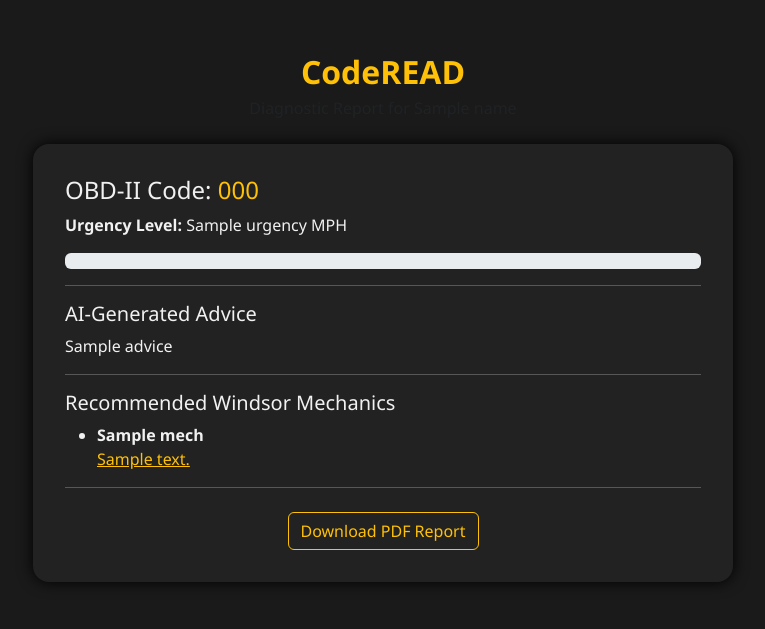
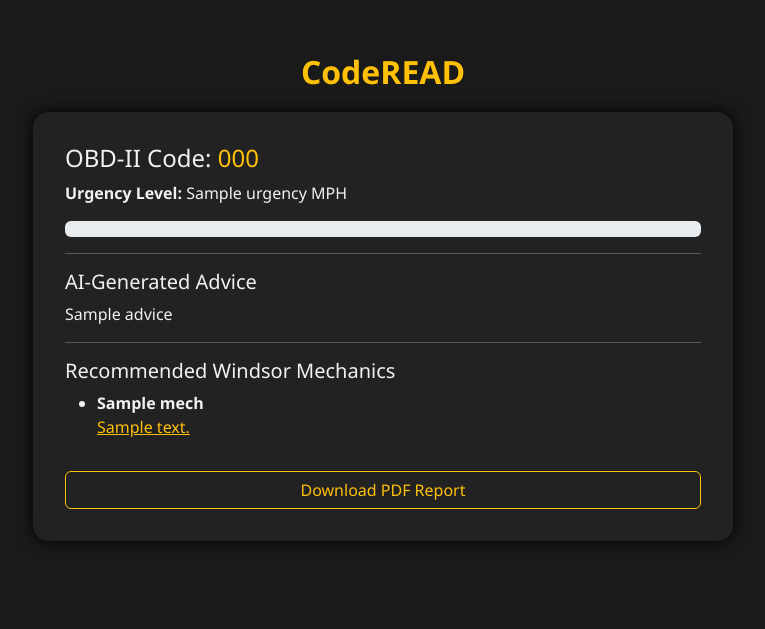
Before and after one commit to CODEREaDer24/coderead, a Flask app: template templates/report.html in a window 1280 px wide. Shown: the top 629 px of the page, without its empty margins (257-1022 px from the left). Run offline with Flask 3, Linux system fonts and the light colour scheme; the template is opened without the code that fills it: most values are stand-ins (such as "Sample title", 1, 10 or a date in 2020).

Commit message:
Update report.html

```diff
--- a/templates/report.html
+++ b/templates/report.html
@@ -5,39 +5,19 @@
   <title>CodeREAD Report</title>
   <link href="https://cdn.jsdelivr.net/npm/bootstrap@5.3.3/dist/css/bootstrap.min.css" rel="stylesheet" />
   <style>
-    body {
-      background-color: #1a1a1a;
-      color: #f1f1f1;
-      font-family: 'Segoe UI', sans-serif;
-    }
-    .report-box {
-      background-color: #222;
-      padding: 2rem;
-      border-radius: 1rem;
-      box-shadow: 0 0 15px #000;
-    }
-    .urgency-meter {
-      margin-top: 1rem;
-    }
-    .brand {
-      font-size: 2rem;
-      font-weight: bold;
-      color: #ffc107;
-    }
-    .link-yellow {
-      color: #ffc107;
-      text-decoration: underline;
-    }
+    body { background-color: #1a1a1a; color: #f1f1f1; font-family: 'Segoe UI', sans-serif; }
+    .report-box { background-color: #222; padding: 2rem; border-radius: 1rem; box-shadow: 0 0 15px #000; max-width: 700px; margin: auto; }
+    .urgency-meter { margin-top: 1rem; }
+    .brand { font-size: 2rem; font-weight: bold; color: #ffc107; text-align: center; margin-bottom: 1rem; }
+    .link-yellow { color: #ffc107; text-decoration: underline; }
+    .btn-download { display: block; margin: 2rem auto 0; }
   </style>
 </head>
-<body class="container py-5">
+<body class="py-5">
 
-  <div class="text-center mb-4">
-    <div class="brand">CodeREAD</div>
-    <p class="text-muted">Diagnostic Report for {{ name }}</p>
-  </div>
+  <div class="brand">CodeREAD</div>
 
-  <div class="report-box mx-auto" style="max-width: 700px;">
+  <div class="report-box">
     <h4>OBD-II Code: <span class="text-warning">{{ code }}</span></h4>
     <p><strong>Urgency Level:</strong> {{ urgency }} MPH</p>
 
@@ -57,18 +37,14 @@
     <h5>Recommended Windsor Mechanics</h5>
     <ul>
       {% for mech in mechanics %}
-      <li>
-        <strong>{{ mech.name }}</strong><br />
-        <a class="link-yellow" href="{{ mech.maps }}" target="_blank">{{ mech.address }}</a>
-      </li>
+        <li>
+          <strong>{{ mech.name }}</strong><br />
+          <a class="link-yellow" href="{{ mech.maps }}" target="_blank">{{ mech.address }}</a>
+        </li>
       {% endfor %}
     </ul>
 
-    <hr />
-
-    <div class="text-center mt-4">
-      <a class="btn btn-outline-warning" href="/download/{{ pdf_path | replace('reports/', '') }}">Download PDF Report</a>
-    </div>
+    <a href="/download/{{ pdf_path | replace('reports/', '') }}" class="btn btn-outline-warning btn-download">Download PDF Report</a>
   </div>
 
 </body>
```
